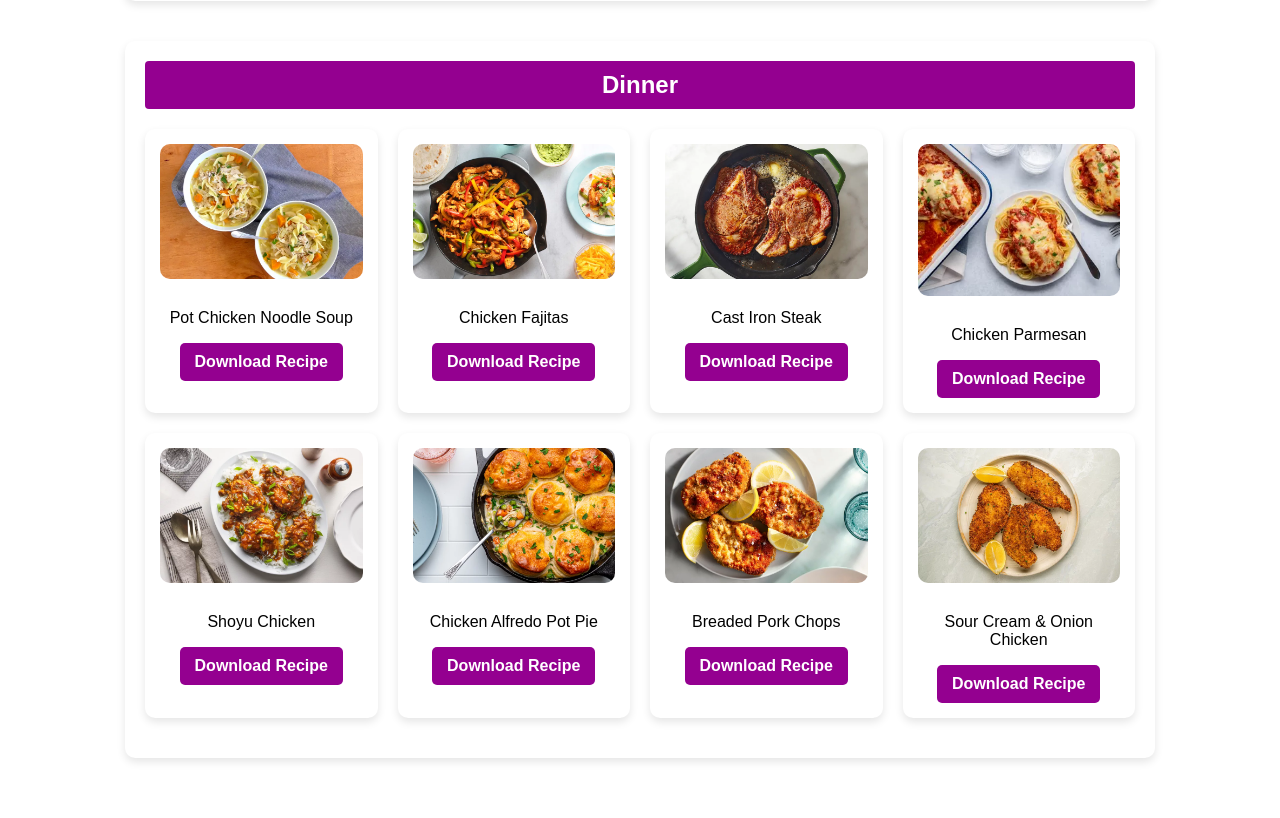
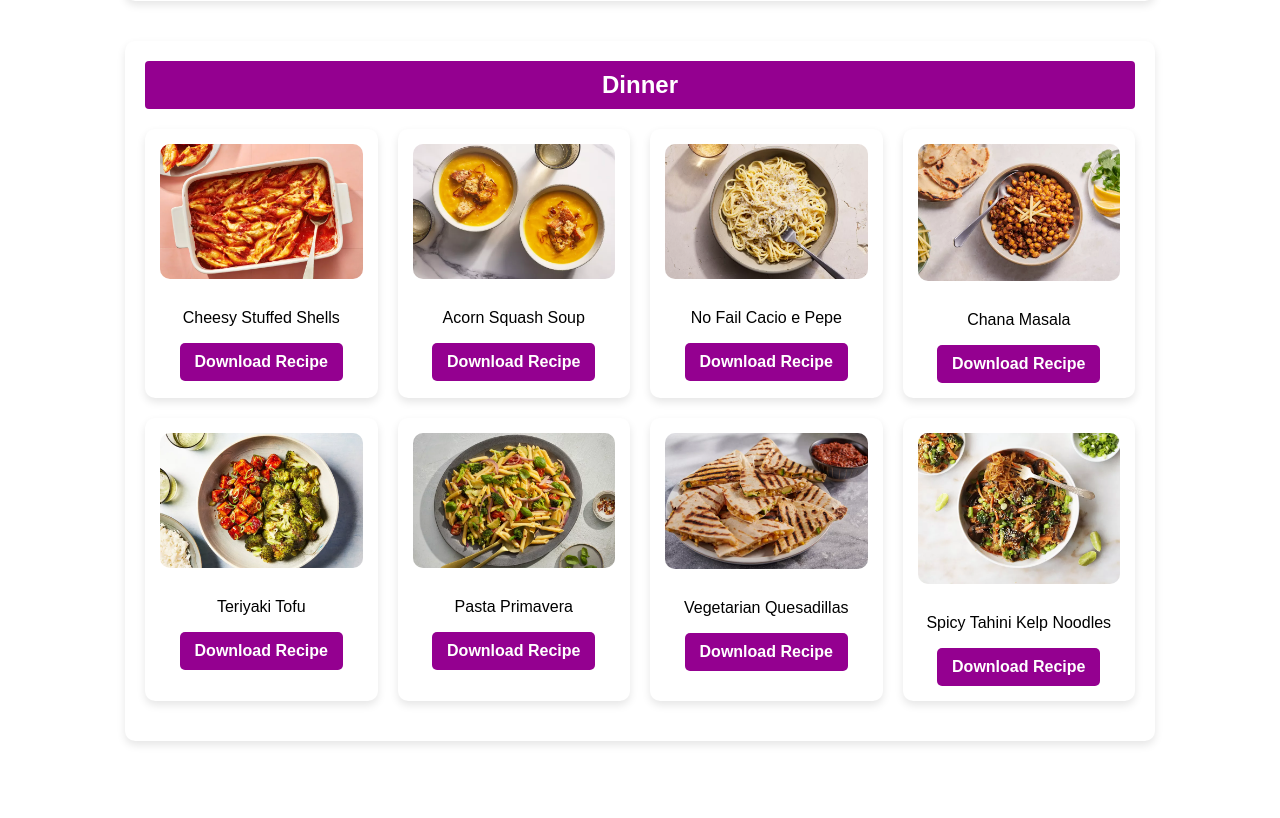
Before and after one commit to rohan057/FYP, a PHP site: page /nutrition-veg.php in a window 1280 px wide. Shown: the part 1665-2483 px from the top of the page. After the commit the page ends 2410 px from the top, so only its background shows below. Run offline with PHP 8.4, Linux system fonts and the light colour scheme.

Commit message:
Adding Content
Added dinners to the vegetarian dishes page and added images and pdfs

```diff
--- a/nutrition-veg.php
+++ b/nutrition-veg.php
@@ -134,44 +134,44 @@ session_start();
             <h2>Dinner</h2>
             <div class="meal-container">
                 <div class="meal-section">
-                    <img src="images/chicken_noodle.webp" alt="Dinner Dish 1">
-                    <p>Pot Chicken Noodle Soup</p>
-                    <a href="pdfs/chicken_noodle.pdf" download class="download-btn">Download Recipe</a> <!--  -->
+                    <img src="images/cheesy_stuffed_shells.webp" alt="Dinner Dish 1">
+                    <p>Cheesy Stuffed Shells</p>
+                    <a href="pdfs/cheesy_stuffed_shells.pdf" download class="download-btn">Download Recipe</a> <!-- https://www.thespruceeats.com/stuffed-shells-recipe-8600137 -->
                 </div>
                 <div class="meal-section">
-                    <img src="images/chicken_fajitas.webp" alt="Dinner Dish 2">
-                    <p>Chicken Fajitas</p>
-                    <a href="pdfs/chicken_fajitas.pdf" download class="download-btn">Download Recipe</a> <!--  -->
+                    <img src="images/acorn_squash_soup.webp" alt="Dinner Dish 2">
+                    <p>Acorn Squash Soup</p>
+                    <a href="pdfs/acorn_squash_soup.pdf" download class="download-btn">Download Recipe</a> <!-- https://www.thespruceeats.com/acorn-squash-soup-recipe-7969247 -->
                 </div>
                 <div class="meal-section">
-                    <img src="images/cast_iron_steak.webp" alt="Dinner Dish 3">
-                    <p>Cast Iron Steak</p>
-                    <a href="pdfs/cast_iron_steak.pdf" download class="download-btn">Download Recipe</a> <!--  -->
+                    <img src="images/no_fail_cacio.webp" alt="Dinner Dish 3">
+                    <p>No Fail Cacio e Pepe</p>
+                    <a href="pdfs/no_fail_cacio.pdf" download class="download-btn">Download Recipe</a> <!-- https://www.thespruceeats.com/no-fail-cacio-e-pepe-recipe-7814184 -->
                 </div>
                 <div class="meal-section">
-                    <img src="images/chicken_parmesan.webp" alt="Dinner Dish 4">
-                    <p>Chicken Parmesan</p>
-                    <a href="pdfs/chicken_parmesan.pdf" download class="download-btn">Download Recipe</a> <!--  -->
+                    <img src="images/chana_masala.webp" alt="Dinner Dish 4">
+                    <p>Chana Masala</p>
+                    <a href="pdfs/chana_masala.pdf" download class="download-btn">Download Recipe</a> <!-- https://www.thespruceeats.com/chana-masala-recipe-7153398 -->
                 </div>
                 <div class="meal-section">
-                    <img src="images/shoyu_chicken.webp" alt="Dinner Dish 5">
-                    <p>Shoyu Chicken</p>
-                    <a href="pdfs/shoyu_chicken.pdf" download class="download-btn">Download Recipe</a> <!--  -->
+                    <img src="images/teriyaki_tofu.webp" alt="Dinner Dish 5">
+                    <p>Teriyaki Tofu</p>
+                    <a href="pdfs/teriyaki_tofu.pdf" download class="download-btn">Download Recipe</a> <!-- https://www.thespruceeats.com/crispy-teriyaki-tofu-with-broccoli-recipe-8431066 -->
                 </div>
                 <div class="meal-section">
-                    <img src="images/chicken_alfredo_pot_pie.webp" alt="Dinner Dish 6">
-                    <p>Chicken Alfredo Pot Pie</p>
-                    <a href="pdfs/chicken_alfredo_pot_pie.pdf" download class="download-btn">Download Recipe</a> <!--  -->
+                    <img src="images/pasta_primavera.webp" alt="Dinner Dish 6">
+                    <p>Pasta Primavera</p>
+                    <a href="pdfs/pasta_primavera.pdf" download class="download-btn">Download Recipe</a> <!-- https://www.thespruceeats.com/pasta-primavera-recipe-7503609 -->
                 </div>
                 <div class="meal-section">
-                    <img src="images/breaded_pork_chops.webp" alt="Dinner Dish 7">
-                    <p>Breaded Pork Chops</p>
-                    <a href="pdfs/breaded_pork_chops.pdf" download class="download-btn">Download Recipe</a> <!--  -->
+                    <img src="images/vegetarian_quesadillas.webp" alt="Dinner Dish 7">
+                    <p>Vegetarian Quesadillas</p>
+                    <a href="pdfs/vegetarian_quesadillas.pdf" download class="download-btn">Download Recipe</a> <!-- https://www.thespruceeats.com/grilled-zucchini-and-corn-quesadillas-recipe-7483566 -->
                 </div>
                 <div class="meal-section">
-                    <img src="images/sour_cream_onion_chicken.webp" alt="Dinner Dish 8">
-                    <p>Sour Cream & Onion Chicken</p>
-                    <a href="pdfs/sour_cream_onion_chicken.pdf" download class="download-btn">Download Recipe</a> <!--  -->
+                    <img src="images/kelp_noodles.webp" alt="Dinner Dish 8">
+                    <p>Spicy Tahini Kelp Noodles</p>
+                    <a href="pdfs/kelp_noodles.pdf" download class="download-btn">Download Recipe</a> <!-- https://www.thespruceeats.com/kelp-noodles-recipe-5181416 -->
                 </div>
             </div>
         </section>
```
Also changed, not shown: images/acorn_squash_soup.webp (added), images/chana_masala.webp (added), images/cheesy_stuffed_shells.webp (added), images/kelp_noodles.webp (added), images/no_fail_cacio.webp (added), images/pasta_primavera.webp (added), images/teriyaki_tofu.webp (added), images/vegetarian_quesadillas.webp (added), 8 other files.
